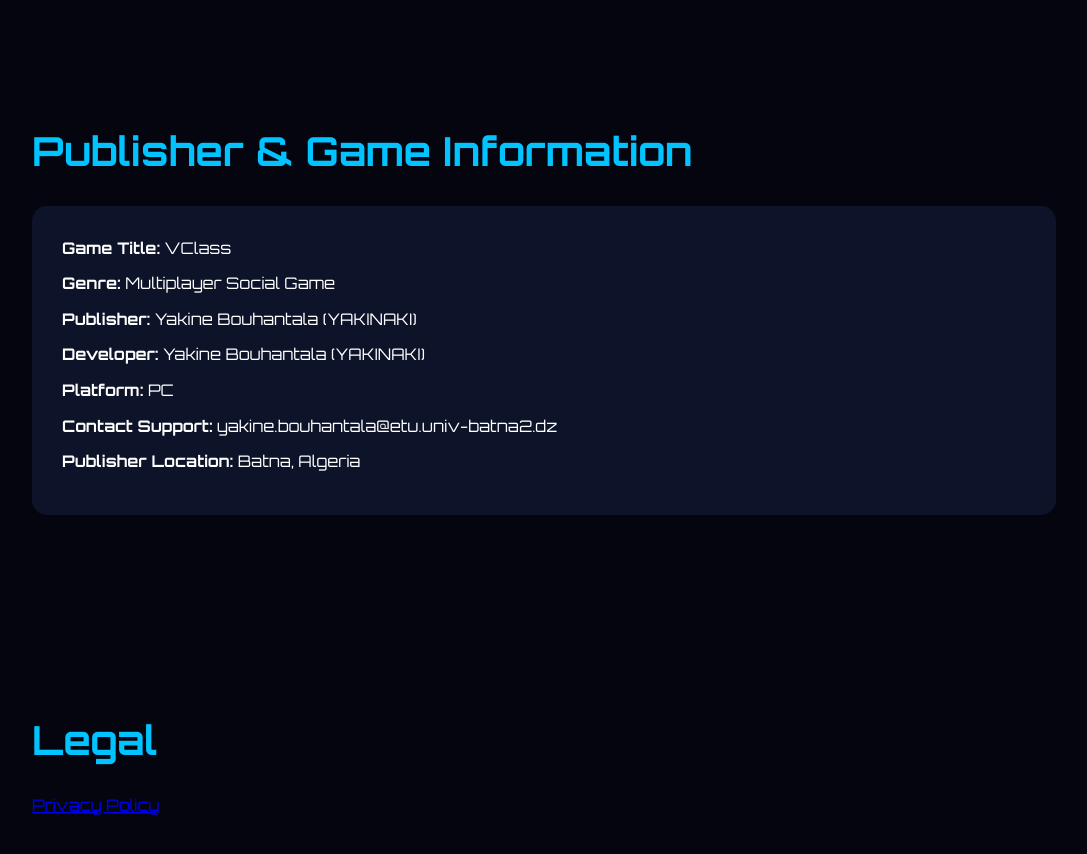
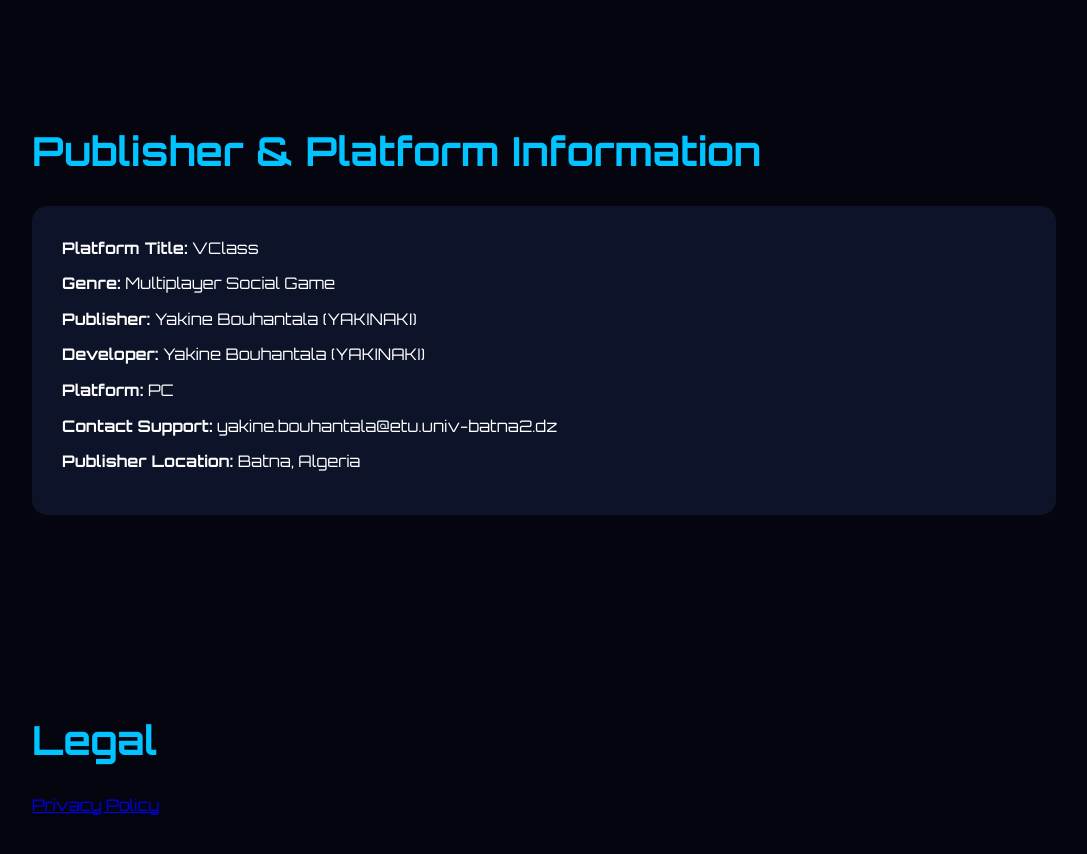
Before and after one commit to yakine-bouhantala/yakine-bouhantala.github.io, a plain HTML site: page index.html in a window 1280 px wide. Shown: the part 1460-2314 px from the top of the page, without its empty margins (96-1183 px from the left). Drawn offline with Linux system fonts and the light colour scheme.

Commit message:
Update index.html

```diff
--- a/index.html
+++ b/index.html
@@ -160,9 +160,9 @@ others in immersive online spaces.
 </section>
 
 <section class="section">
-<h2>Publisher & Game Information</h2>
+<h2>Publisher & Platform Information</h2>
 <div class="card">
-<p><strong>Game Title:</strong> VClass</p>
+<p><strong>Platform Title:</strong> VClass</p>
 <p><strong>Genre:</strong> Multiplayer Social Game</p>
 <p><strong>Publisher:</strong> Yakine Bouhantala (YAKINAKI)</p>
 <p><strong>Developer:</strong> Yakine Bouhantala (YAKINAKI)</p>
```
